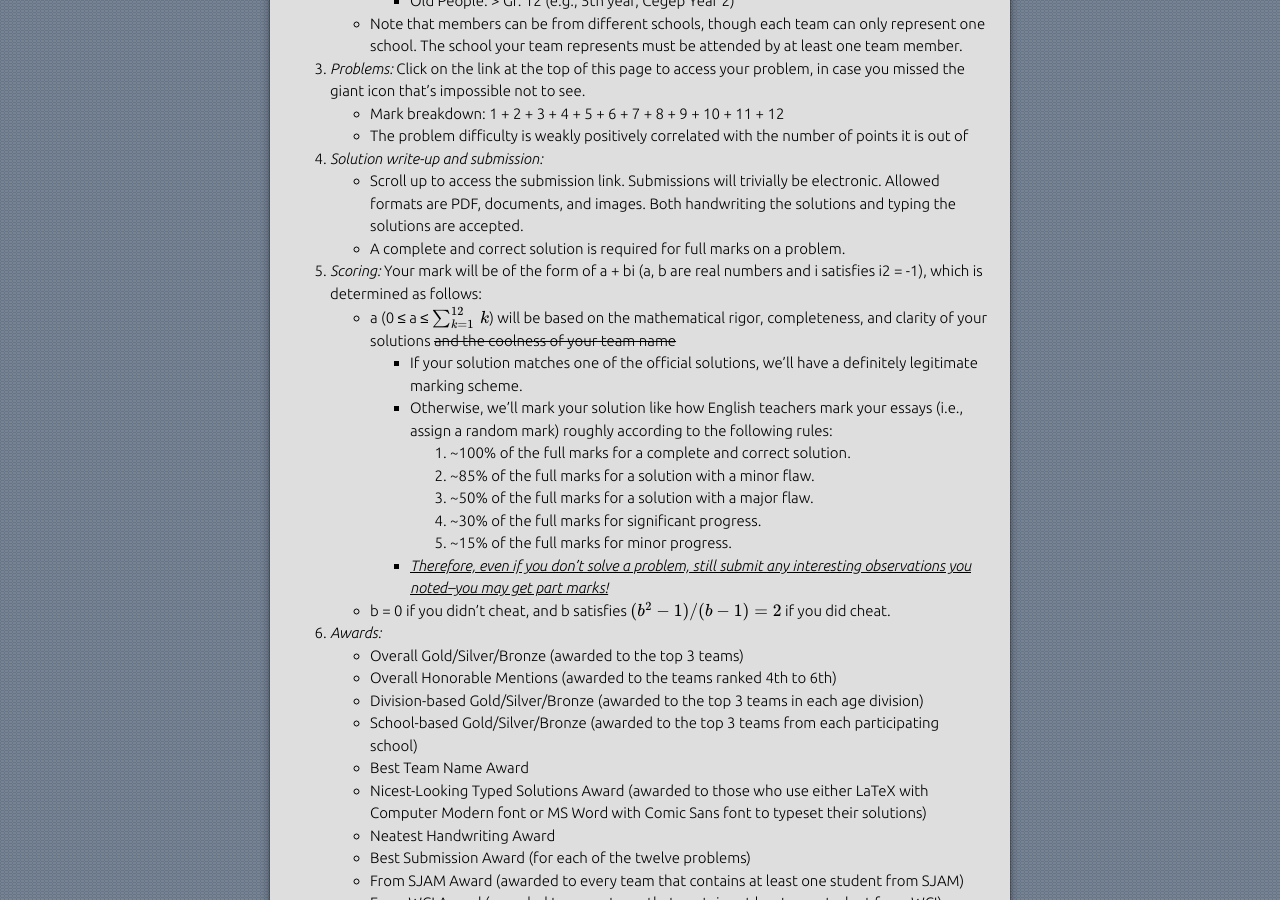
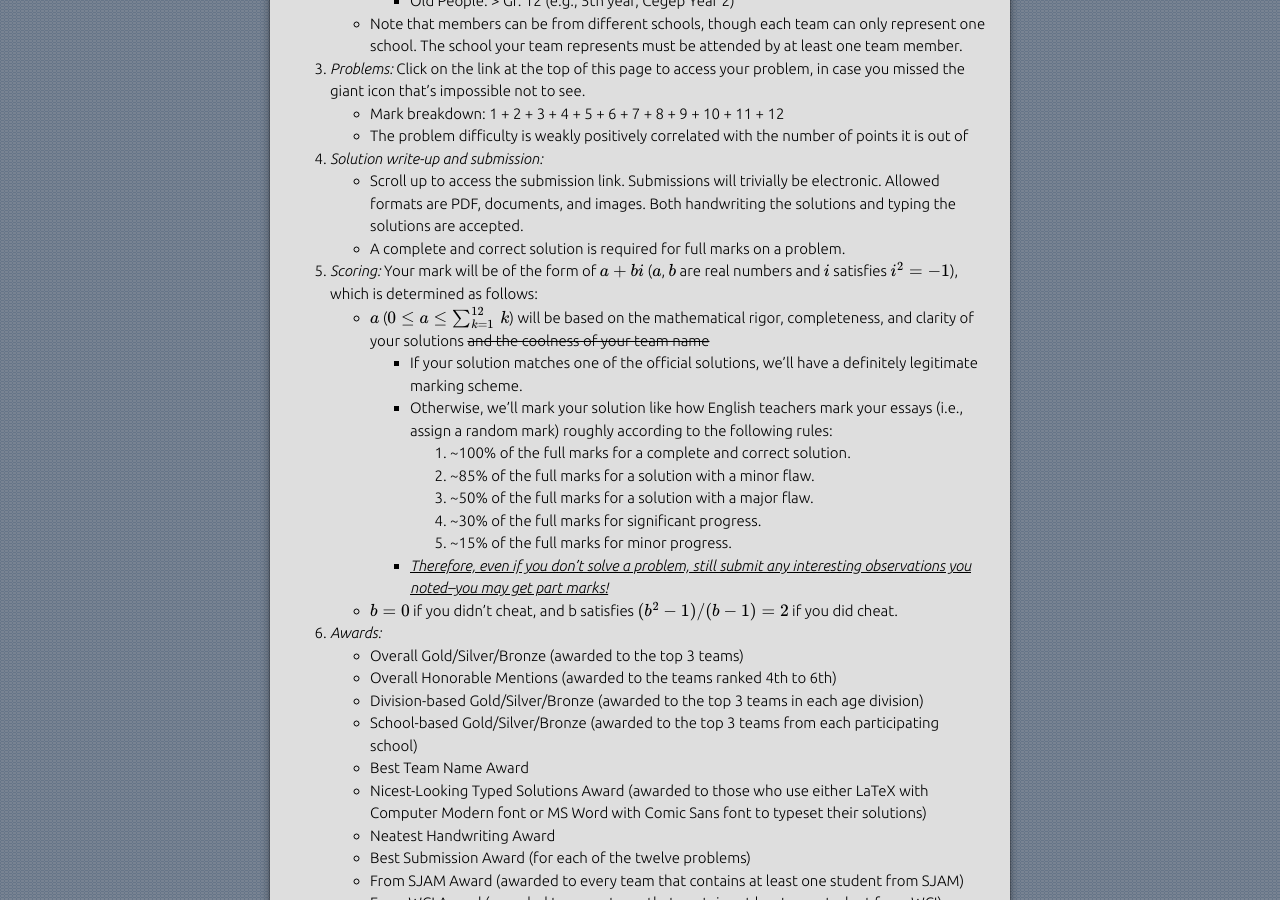
Before and after one commit to sjammathletes/sjammathletes.github.io, a Jekyll site: the page built from sjammo.md, in a window 1280 px wide and 900 px high, scrolled down 1338 px. Built offline with Jekyll 4.4.1, drawn with Linux system fonts in a browser that asks for light colours; our own code applies the rules of GitHub Pages for plain Markdown files.

Commit message:
put some things in math

```diff
--- a/sjammo.md
+++ b/sjammo.md
@@ -31,8 +31,8 @@
 4. *Solution write-up and submission:*
     - Scroll up to access the submission link. Submissions will trivially be electronic. Allowed formats are PDF, documents, and images. Both handwriting the solutions and typing the solutions are accepted.
     - A complete and correct solution is required for full marks on a problem.
-5. *Scoring:* Your mark will be of the form of a + bi (a, b are real numbers and i satisfies i2 = -1), which is determined as follows:
-    - a (0 ≤ a ≤ \\( \sum_{k=1}^{12}\, k \\)) will be based on the mathematical rigor, completeness, and clarity of your solutions ~~and the coolness of your team name~~
+5. *Scoring:* Your mark will be of the form of \\(a + bi\\) (\\(a\\), \\(b\\) are real numbers and \\(i\\) satisfies \\(i^2 = -1\\)), which is determined as follows:
+    - \\(a\\) (\\(0 \leq a \leq \sum_{k=1}^{12}\, k \\)) will be based on the mathematical rigor, completeness, and clarity of your solutions ~~and the coolness of your team name~~
         - If your solution matches one of the official solutions, we’ll have a definitely legitimate marking scheme.
         - Otherwise, we’ll mark your solution like how English teachers mark your essays (i.e., assign a random mark) roughly according to the following rules:
             1. ~100% of the full marks for a complete and correct solution.
@@ -41,7 +41,7 @@
             4. ~30% of the full marks for significant progress.
             5. ~15% of the full marks for minor progress.
         - <i><ins>Therefore, even if you don’t solve a problem, still submit any interesting observations you noted--you may get part marks!</ins></i>
-    - b = 0 if you didn’t cheat, and b satisfies \\( (b^2 - 1)/(b - 1) = 2 \\) if you did cheat.
+    - \\(b = 0\\) if you didn’t cheat, and b satisfies \\( (b^2 - 1)/(b - 1) = 2 \\) if you did cheat.
 6. *Awards:*
     - Overall Gold/Silver/Bronze (awarded to the top 3 teams)
     - Overall Honorable Mentions (awarded to the teams ranked 4th to 6th)
```
